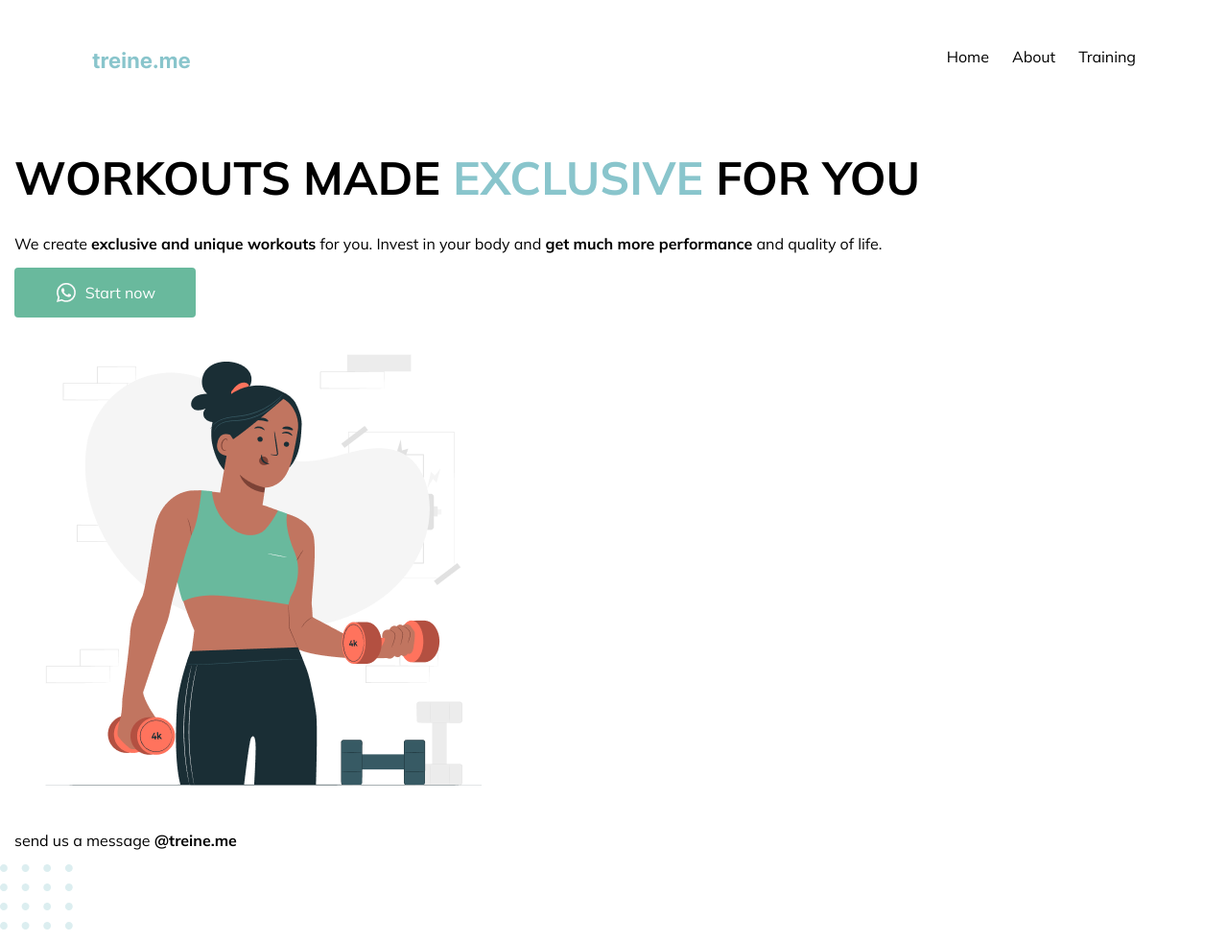
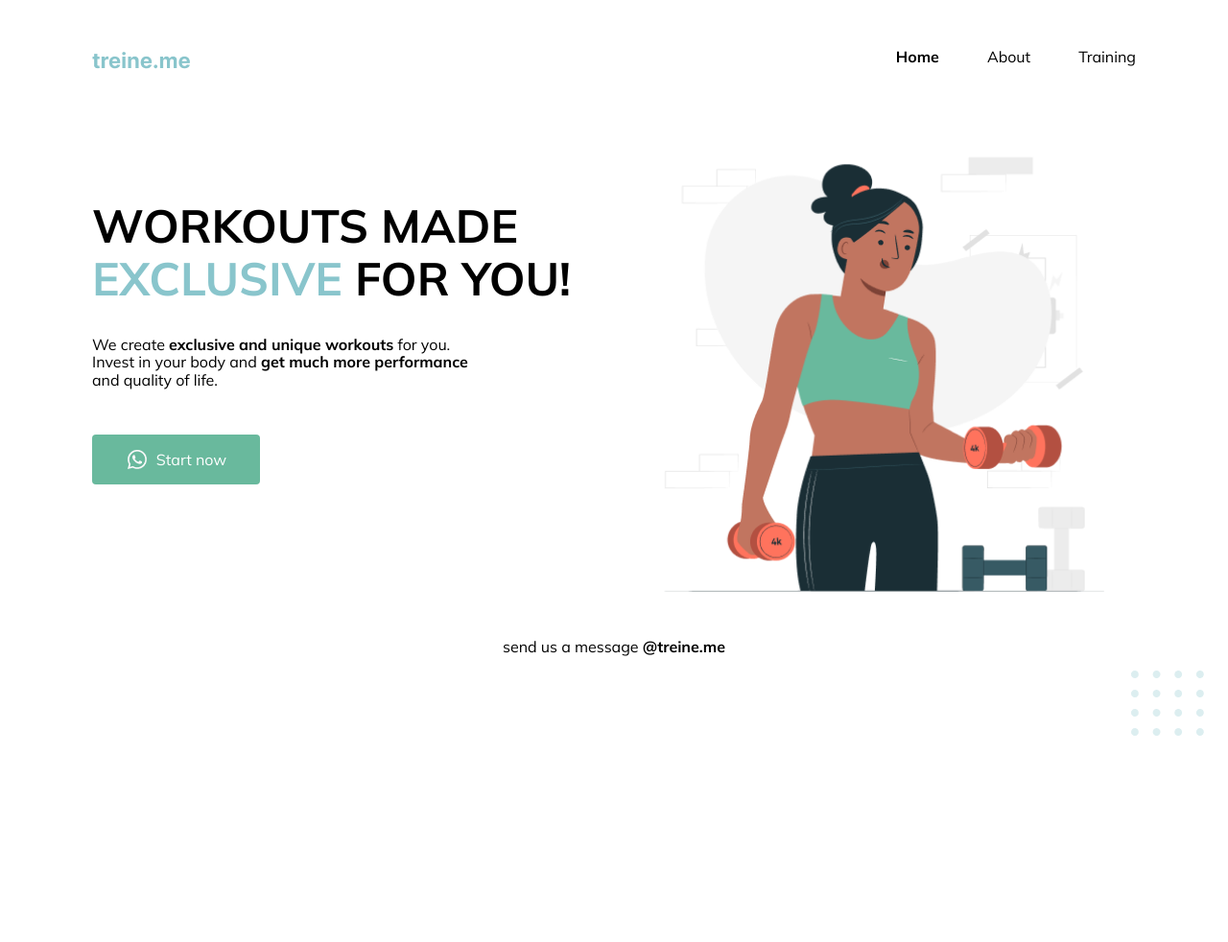
Before and after one commit to cjime200611-cell/Examen-final-sitio-responsive, a website: page index.html in a window 1280 px wide. Shown: the whole page at 96% size. After the commit the page ends 800 px from the top, so only its background shows below. Drawn offline with Linux system fonts and the light colour scheme.

Commit message:
CSS Terminado

```diff
--- a/index.html
+++ b/index.html
@@ -18,7 +18,7 @@
       </a>
 
       <div id="nav">
-        <a href="#">Home</a>
+        <a href="#"><span>Home</span></a>
         <a href="#">About</a>
         <a href="#">Training</a>
       </div>
@@ -28,8 +28,8 @@
   <!-- Hero -->
   <div id="hero" class="container">
     <div class="hero-content">
-      <h1>WORKOUTS MADE <span>EXCLUSIVE</span> FOR YOU</h1>
-      <p>We create <span>exclusive and unique workouts</span> for you. Invest in your body and <span>get much more
+      <h1>WORKOUTS MADE <span>EXCLUSIVE</span> FOR YOU!</h1>
+      <p>We create <span>exclusive and unique workouts</span> for you. <br> Invest in your body and <span>get much more
           performance</span> and quality
         of life.</p>
       <div class="btn">
@@ -48,7 +48,8 @@
   <div id="footer" class="container">
     <p>send us a message <span>@treine.me</span></p>
   </div>
-  <div id="decoration">
+
+  <div id="decoration" class="container">
     <img src="/img/balls-decoration.png" alt="">
   </div>
 </body>
--- /dev/null
+++ b/sass/partials/_footer.scss
@@ -0,0 +1,9 @@
+#footer {
+    display: flex;
+    justify-content: center;
+}
+
+#decoration {
+    display: flex;
+    justify-content: flex-end;
+}
--- a/sass/partials/_header.scss
+++ b/sass/partials/_header.scss
@@ -12,7 +12,7 @@
 
 #nav {
     display: flex;
-    gap: 24px;
+    gap: 50px;
 
     a {
         text-decoration: none;
--- a/sass/partials/_helpers.scss
+++ b/sass/partials/_helpers.scss
@@ -5,16 +5,17 @@
 }
 
 .btn {
-    width: 10%;
+    width: 25%;
     border-radius: 4px;
     font-size: 1rem;
     color: white;
     background-color: $color-secundary;
-    padding: 14px 32px;
+    padding: 14px 22px;
     display: flex;
     align-items: center;
     gap: 8px;
     justify-content: center;
+    margin-top: 48px;
 
     a {
         text-decoration: none;
--- a/sass/partials/_hero.scss
+++ b/sass/partials/_hero.scss
@@ -0,0 +1,23 @@
+#hero {
+    display: flex;
+    width: 85%;
+    margin: auto;
+    gap: 40px;
+}
+
+.hero-content {
+    flex-basis: 50%;
+    margin-top: 50px;
+
+    p {
+        margin-top: 16px;
+        width: 80%;
+    }
+}
+
+.hero-img {
+    flex-basis: 50%;
+    img {
+        width: 100%;
+    }
+}
--- a/sass/styles.scss
+++ b/sass/styles.scss
@@ -4,3 +4,5 @@
 @import "partials/tag-general";
 @import "partials/helpers";
 @import "partials/header";
+@import "partials/hero";
+@import "partials/footer";
```
Also changed, not shown: public/css/styles.css, sass/responsive/_tablet.scss (added), 1 other file.
